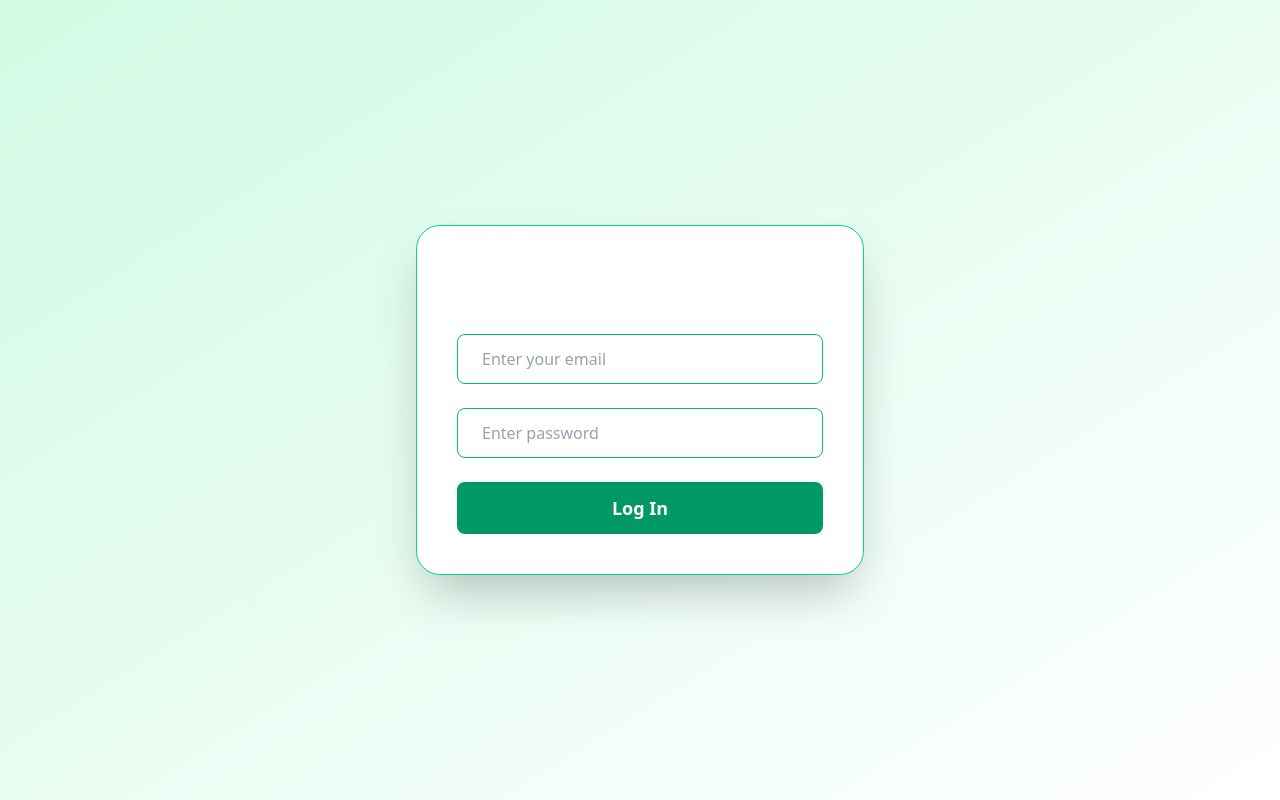
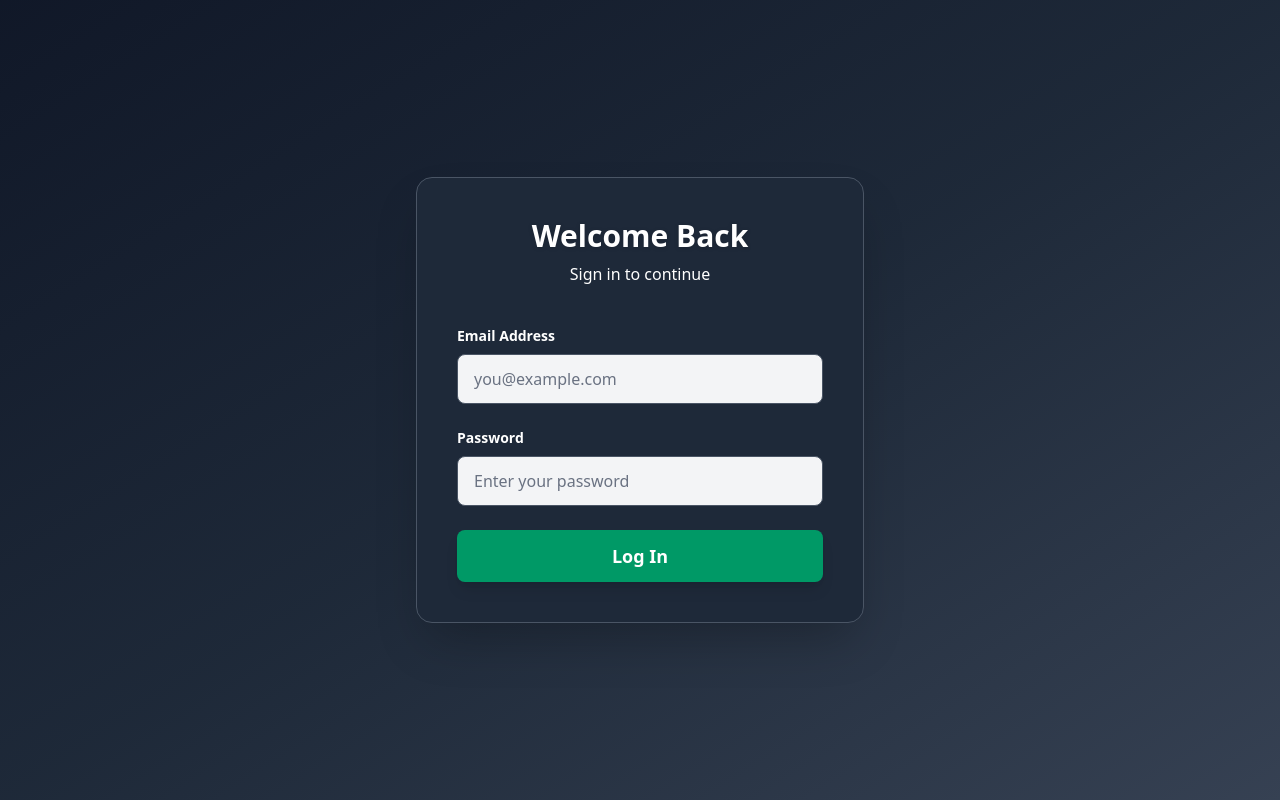
Before and after one commit to Sampad34/Employee-Management-system, a React (Vite) app: page / in a window 1280 px wide. Built offline with nearby package versions, Linux system fonts and the light colour scheme.

Commit message:
login commit

```diff
--- a/src/components/Auth/Login.jsx
+++ b/src/components/Auth/Login.jsx
@@ -1,54 +1,72 @@
 import React, { useState } from "react";
 
 const Login = ({ handleLogin }) => {
-  // State variables to track email and password input
   const [email, setEmail] = useState("");
   const [password, setPassword] = useState("");
 
-  // Form submission handler
   const submitHandler = (e) => {
-    e.preventDefault(); // Prevent page reload on form submission
-    handleLogin(email, password); // Call the login function passed via props
-    setEmail(""); // Reset email input
-    setPassword(""); // Reset password input
+    e.preventDefault();
+    handleLogin(email, password);
+    setEmail("");
+    setPassword("");
   };
 
   return (
-    <div className="flex items-center justify-center min-h-screen bg-gradient-to-br from-emerald-100 to-white">
-      {/* Outer container with border and padding */}
-      <div className="w-full max-w-md bg-white rounded-3xl shadow-2xl border border-emerald-400 p-10">
-        {/* Login title */}
-        <h2 className="text-3xl font-bold text-emerald-700 text-center mb-8">Login to Your Account</h2>
+    <div className="flex items-center justify-center min-h-screen bg-gradient-to-br from-gray-900 via-gray-800 to-gray-700 px-4">
+      {/* Card container */}
+      <div className="w-full max-w-md bg-gray-800 rounded-2xl shadow-2xl border border-gray-600 p-10">
+        {/* Header */}
+        <h2 className="text-3xl font-extrabold text-center text-white drop-shadow-sm">
+          Welcome Back
+        </h2>
+        <p className="text-center text-gray-300 mt-2 mb-10 font-medium">
+          Sign in to continue
+        </p>
 
-        {/* Login form */}
-        <form
-          onSubmit={submitHandler}
-          className="flex flex-col gap-6"
+        {/* Form */}
+        <form onSubmit={submitHandler} className="flex flex-col gap-6">
+          {/* Email field */}
+          <div>
+            <label
+              htmlFor="email"
+              className="block text-sm font-semibold text-gray-200 mb-2"
             >
-          {/* Email input */}
+              Email Address
+            </label>
             <input
+              id="email"
               value={email}
               onChange={(e) => setEmail(e.target.value)}
               required
-            className="border border-emerald-500 focus:ring-2 focus:ring-emerald-400 transition duration-300 font-medium text-md py-3 px-6 rounded-lg placeholder-gray-400 focus:outline-none"
               type="email"
-            placeholder="Enter your email"
+              placeholder="you@example.com"
+              className="w-full border border-gray-600 rounded-lg px-4 py-3 text-gray-900 bg-gray-100 focus:bg-white focus:ring-2 focus:ring-emerald-500 focus:border-emerald-500 transition-all duration-200 placeholder-gray-500"
             />
+          </div>
 
-          {/* Password input */}
+          {/* Password field */}
+          <div>
+            <label
+              htmlFor="password"
+              className="block text-sm font-semibold text-gray-200 mb-2"
+            >
+              Password
+            </label>
             <input
+              id="password"
               value={password}
               onChange={(e) => setPassword(e.target.value)}
               required
-            className="border border-emerald-500 focus:ring-2 focus:ring-emerald-400 transition duration-300 font-medium text-md py-3 px-6 rounded-lg placeholder-gray-400 focus:outline-none"
               type="password"
-            placeholder="Enter password"
+              placeholder="Enter your password"
+              className="w-full border border-gray-600 rounded-lg px-4 py-3 text-gray-900 bg-gray-100 focus:bg-white focus:ring-2 focus:ring-emerald-500 focus:border-emerald-500 transition-all duration-200 placeholder-gray-500"
             />
+          </div>
 
-          {/* Submit button */}
+          {/* Button */}
           <button
             type="submit"
-            className="bg-emerald-600 hover:bg-emerald-700 text-white text-lg font-semibold py-3 px-6 rounded-lg transition duration-300"
+            className="w-full bg-emerald-600 hover:bg-emerald-700 text-white text-lg font-bold py-3 rounded-lg shadow-lg transform hover:scale-[1.02] transition-all duration-300"
           >
             Log In
           </button>
```
Lines whose indentation alone changed are shown as unchanged.
